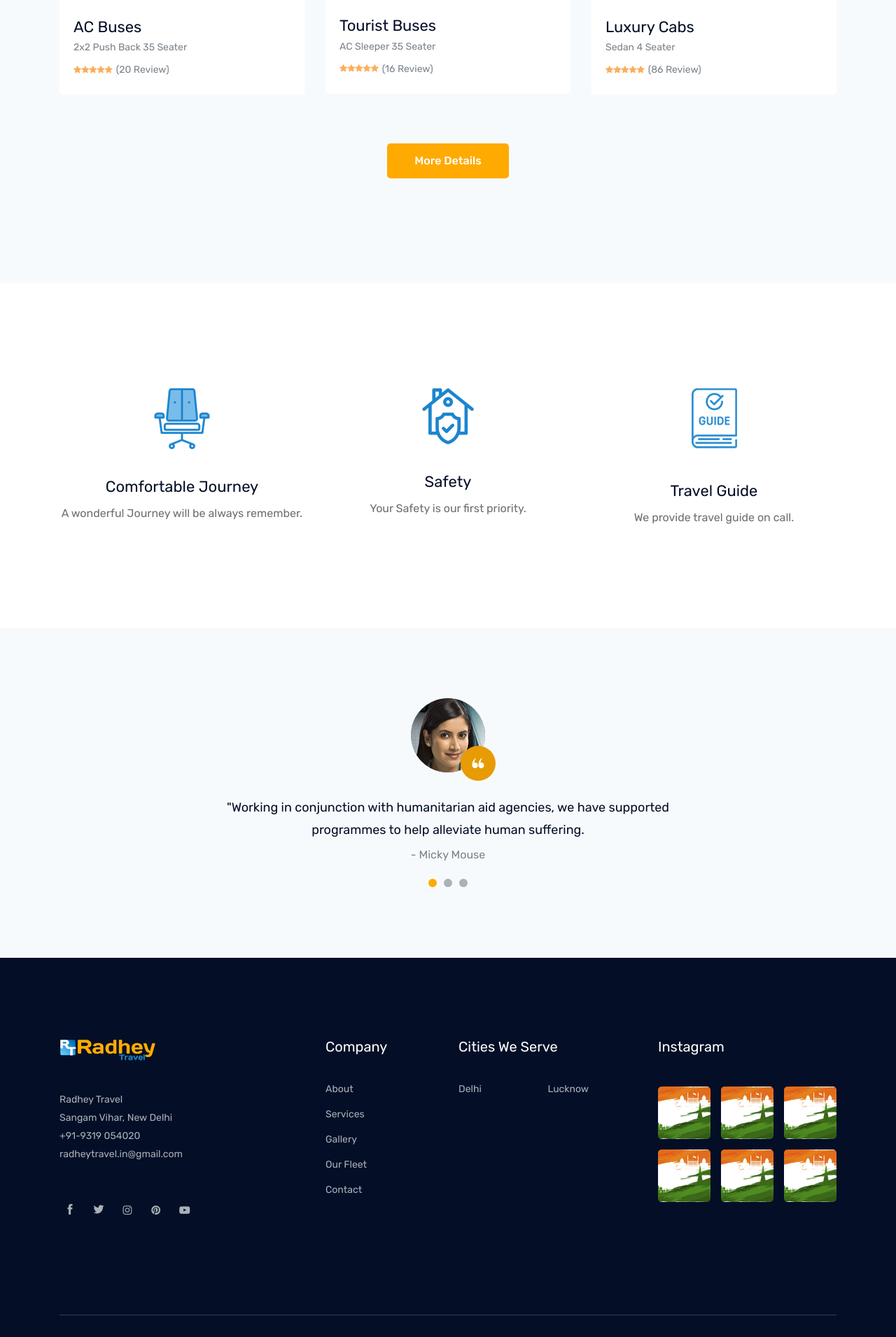
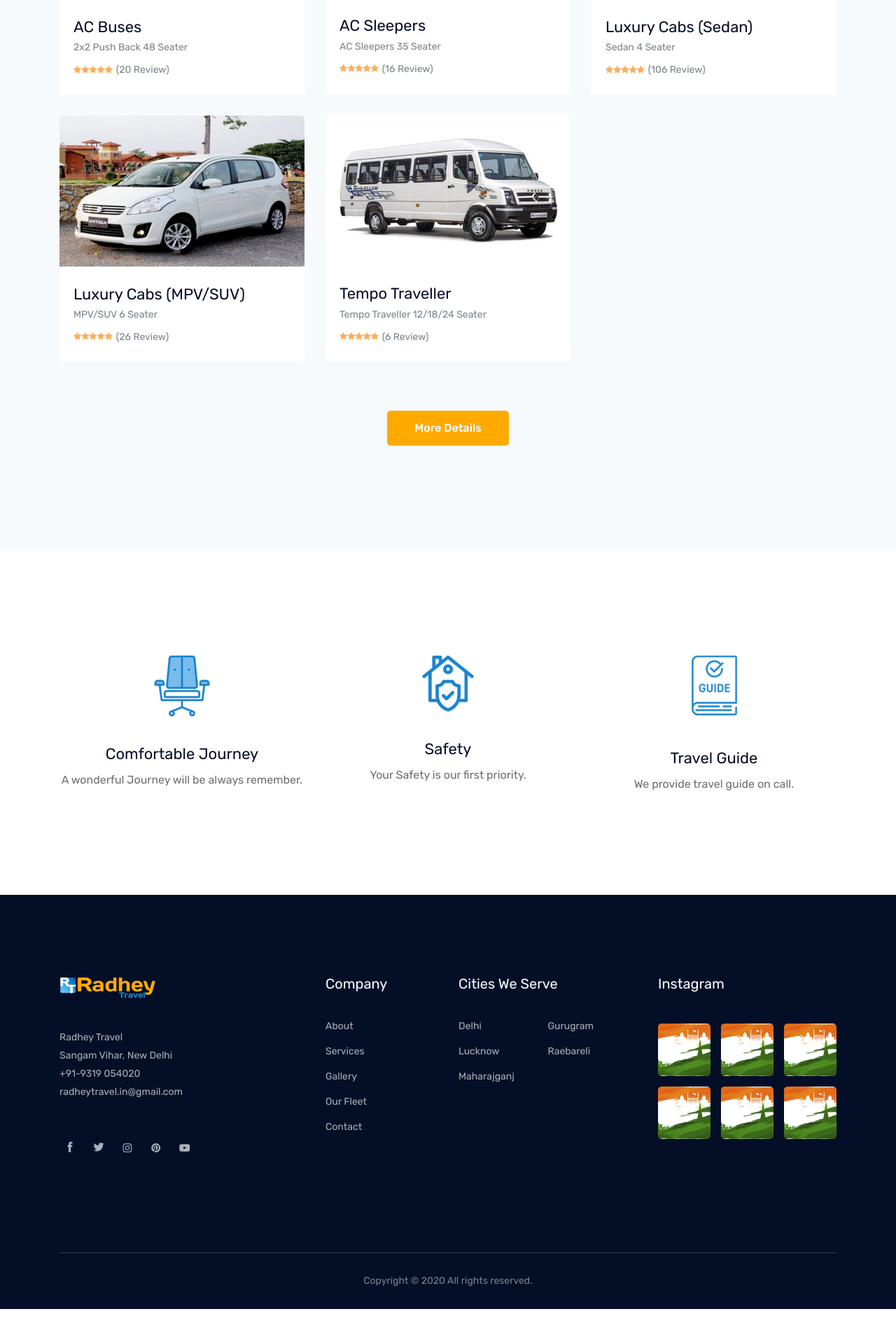
Before and after one commit to nitish-mca/radhey-travel, a PHP site: page / in a window 1280 px wide. Shown: the part 2021-3932 px from the top of the page at 70% size. After the commit the page ends 3892 px from the top, so only its background shows below. Run offline with PHP 8.4, Linux system fonts and the light colour scheme.

Commit message:
new places and fleet

```diff
--- a/includes/footer.php
+++ b/includes/footer.php
@@ -67,11 +67,11 @@
                             </h3>
                             <ul class="links double_links">
                                 <li><a href="#">Delhi</a></li>
+                                <li><a href="#">Gurugram</a></li>
                                 <li><a href="#">Lucknow</a></li>
-                                <!-- <li><a href="#">India</a></li>
-                                <li><a href="#">Switzerland</a></li>
-                                <li><a href="#">Italy</a></li>
-                                <li><a href="#">Canada</a></li>
+                                <li><a href="#">Raebareli</a></li>
+                                <li><a href="#">Maharajganj</a></li>
+                                <!-- <li><a href="#">Canada</a></li>
                                 <li><a href="#">Franch</a></li>
                                 <li><a href="#">England</a></li> -->
                             </ul>
--- a/index.php
+++ b/index.php
@@ -76,8 +76,8 @@
                             <div class="input_field">
                             <select>
                                     <option data-display="Start Journey From">Start Journey from</option>
-                                    <option value="1">Delhi</option>
-                                    <option value="2">Lucknow</option>
+                                    <option value="del">Delhi/Gurgaon</option>
+                                    <option value="luck">Lucknow/Raebareli</option>
                                 </select>
                             </div>
                             <div class="input_field">
@@ -86,8 +86,8 @@
                             <div class="input_field">
                                 <select>
                                     <option data-display="Where to go">Where to go</option>
-                                    <option value="1">Delhi</option>
-                                    <option value="2">Lucknow</option>
+                                    <option value="luck">Lucknow/Raebareli</option>
+                                    <option value="del">Delhi/Gurgaon</option>
                                 </select>
                             </div>
                             <div class="search_btn">
@@ -116,12 +116,10 @@
                 <div class="col-lg-4 col-md-6">
                     <div class="single_destination">
                         <div class="thumb">
-                            <img src="img/destination/1.png" alt="">
+                            <img src="img/destination/1.png" alt="Delhi">
                         </div>
                         <div class="content">
-                            <p class="d-flex align-items-center">Delhi
-                                <!-- <a href="travel_destination.html"> 07 Places</a> -->
-                            </p>
+                            <p class="d-flex align-items-center">Delhi</p>
 
                         </div>
                     </div>
@@ -129,24 +127,10 @@
                 <div class="col-lg-4 col-md-6">
                     <div class="single_destination">
                         <div class="thumb">
-                            <img src="img/destination/2.png" alt="">
+                            <img src="img/destination/2.png" alt="Lucknow">
                         </div>
                         <div class="content">
-                            <p class="d-flex align-items-center">Lucknow
-                                <!-- <a href="travel_destination.html"> 03 Places</a> -->
-                            </p>
-
-                        </div>
-                    </div>
-                </div>
-                <!-- <div class="col-lg-4 col-md-6">
-                    <div class="single_destination">
-                        <div class="thumb">
-                            <img src="img/destination/3.png" alt="">
-                        </div>
-                        <div class="content">
-                            <p class="d-flex align-items-center">America <a href="travel_destination.html"> 10
-                                    Places</a> </p>
+                            <p class="d-flex align-items-center">Lucknow</p>
 
                         </div>
                     </div>
@@ -154,39 +138,13 @@
                 <div class="col-lg-4 col-md-6">
                     <div class="single_destination">
                         <div class="thumb">
-                            <img src="img/destination/4.png" alt="">
+                            <img src="img/destination/raebareli.png" style="height:260px" alt="Raebareli">
                         </div>
                         <div class="content">
-                            <p class="d-flex align-items-center">Nepal <a href="travel_destination.html"> 02 Places</a>
-                            </p>
-
+                            <p class="d-flex align-items-center">Raebareli</p>
                         </div>
                     </div>
                 </div>
-                <div class="col-lg-4 col-md-6">
-                    <div class="single_destination">
-                        <div class="thumb">
-                            <img src="img/destination/5.png" alt="">
-                        </div>
-                        <div class="content">
-                            <p class="d-flex align-items-center">Maldives <a href="travel_destination.html"> 02
-                                    Places</a> </p>
-
-                        </div>
-                    </div>
-                </div>
-                <div class="col-lg-4 col-md-6">
-                    <div class="single_destination">
-                        <div class="thumb">
-                            <img src="img/destination/6.png" alt="">
-                        </div>
-                        <div class="content">
-                            <p class="d-flex align-items-center">Indonesia <a href="travel_destination.html"> 05
-                                    Places</a> </p>
-
-                        </div>
-                    </div>
-                </div> -->
             </div>
         </div>
     </div>
@@ -212,7 +170,7 @@
                             <a href="destination_details.html">
                                 <h3>AC Buses</h3>
                             </a>
-                            <p>2x2 Push Back <span>35 Seater</span></p>
+                            <p>2x2 Push Back <span>48 Seater</span></p>
                             <div class="rating_days d-flex justify-content-between">
                                 <span class="d-flex justify-content-center align-items-center">
                                     <i class="fa fa-star"></i>
@@ -238,9 +196,9 @@
                         </div>
                         <div class="place_info">
                             <a href="destination_details.html">
-                                <h3>Tourist Buses</h3>
+                                <h3>AC Sleepers</h3>
                             </a>
-                            <p>AC Sleeper <span>35 Seater</span></p>
+                            <p>AC Sleepers <span>35 Seater</span></p>
                             <div class="rating_days d-flex justify-content-between">
                                 <span class="d-flex justify-content-center align-items-center">
                                     <i class="fa fa-star"></i>
@@ -261,12 +219,12 @@
                 <div class="col-lg-4 col-md-6">
                     <div class="single_place">
                         <div class="thumb">
-                            <img src="img/place/3.png" alt="">
+                            <img src="img/fleet/dezire1.jpg" alt="">
                             <!-- <a href="#" class="prise">$500</a> -->
                         </div>
                         <div class="place_info">
                             <a href="destination_details.html">
-                                <h3>Luxury Cabs</h3>
+                                <h3>Luxury Cabs (Sedan)</h3>
                             </a>
                             <p>Sedan <span>4 Seater</span></p>
                             <div class="rating_days d-flex justify-content-between">
@@ -276,7 +234,63 @@
                                     <i class="fa fa-star"></i>
                                     <i class="fa fa-star"></i>
                                     <i class="fa fa-star"></i>
-                                    <a href="#">(86 Review)</a>
+                                    <a href="#">(106 Review)</a>
+                                </span>
+                                <!-- <div class="days">
+                                    <i class="fa fa-clock-o"></i>
+                                    <a href="#">5 Days</a>
+                                </div> -->
+                            </div>
+                        </div>
+                    </div>
+                </div>
+                <div class="col-lg-4 col-md-6">
+                    <div class="single_place">
+                        <div class="thumb">
+                            <img src="img/fleet/ertiga.jpg" alt="">
+                            <!-- <a href="#" class="prise">$500</a> -->
+                        </div>
+                        <div class="place_info">
+                            <a href="destination_details.html">
+                                <h3>Luxury Cabs (MPV/SUV)</h3>
+                            </a>
+                            <p>MPV/SUV <span>6 Seater</span></p>
+                            <div class="rating_days d-flex justify-content-between">
+                                <span class="d-flex justify-content-center align-items-center">
+                                    <i class="fa fa-star"></i>
+                                    <i class="fa fa-star"></i>
+                                    <i class="fa fa-star"></i>
+                                    <i class="fa fa-star"></i>
+                                    <i class="fa fa-star"></i>
+                                    <a href="#">(26 Review)</a>
+                                </span>
+                                <!-- <div class="days">
+                                    <i class="fa fa-clock-o"></i>
+                                    <a href="#">5 Days</a>
+                                </div> -->
+                            </div>
+                        </div>
+                    </div>
+                </div>
+                <div class="col-lg-4 col-md-6">
+                    <div class="single_place">
+                        <div class="thumb">
+                            <img src="img/fleet/tempo-25.jpg" style="height:215px" alt="">
+                            <!-- <a href="#" class="prise">$500</a> -->
+                        </div>
+                        <div class="place_info">
+                            <a href="destination_details.html">
+                                <h3>Tempo Traveller</h3>
+                            </a>
+                            <p>Tempo Traveller <span>12/18/24 Seater</span></p>
+                            <div class="rating_days d-flex justify-content-between">
+                                <span class="d-flex justify-content-center align-items-center">
+                                    <i class="fa fa-star"></i>
+                                    <i class="fa fa-star"></i>
+                                    <i class="fa fa-star"></i>
+                                    <i class="fa fa-star"></i>
+                                    <i class="fa fa-star"></i>
+                                    <a href="#">(6 Review)</a>
                                 </span>
                                 <!-- <div class="days">
                                     <i class="fa fa-clock-o"></i>
@@ -352,7 +366,7 @@
 
 
     <!-- testimonial_area  -->
-    <div class="testimonial_area">
+    <!-- <div class="testimonial_area">
         <div class="container">
             <div class="row">
                 <div class="col-xl-12">
@@ -409,7 +423,7 @@
                 </div>
             </div>
         </div>
-    </div>
+    </div> -->
     <!-- /testimonial_area  -->
     <!--
 
```
Also changed, not shown: img/destination/raebareli.png (added), img/fleet/dezire1.jpg (added), img/fleet/ertiga.jpg (added), img/fleet/innova.jpg (added), img/fleet/tempo-25.jpg (added).
